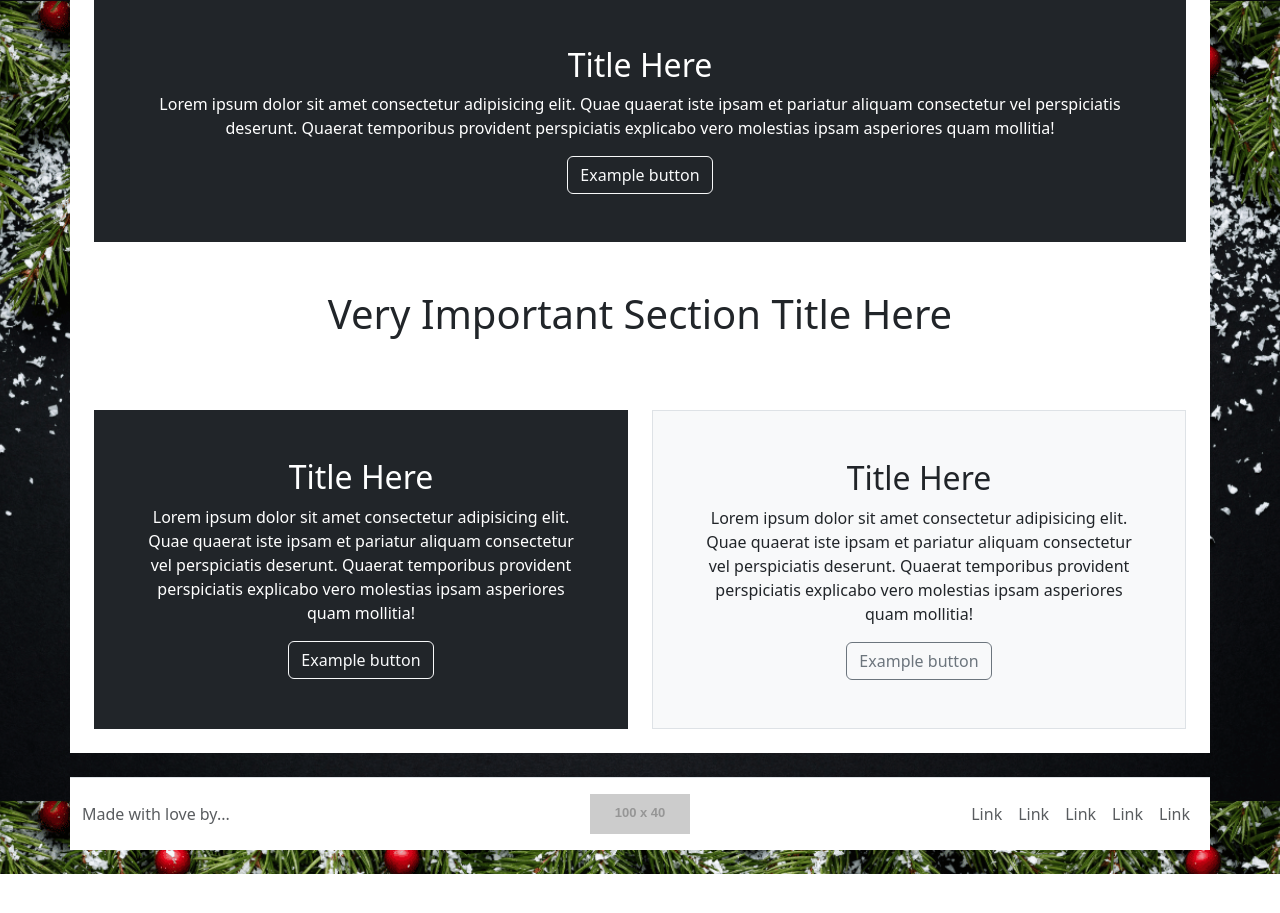
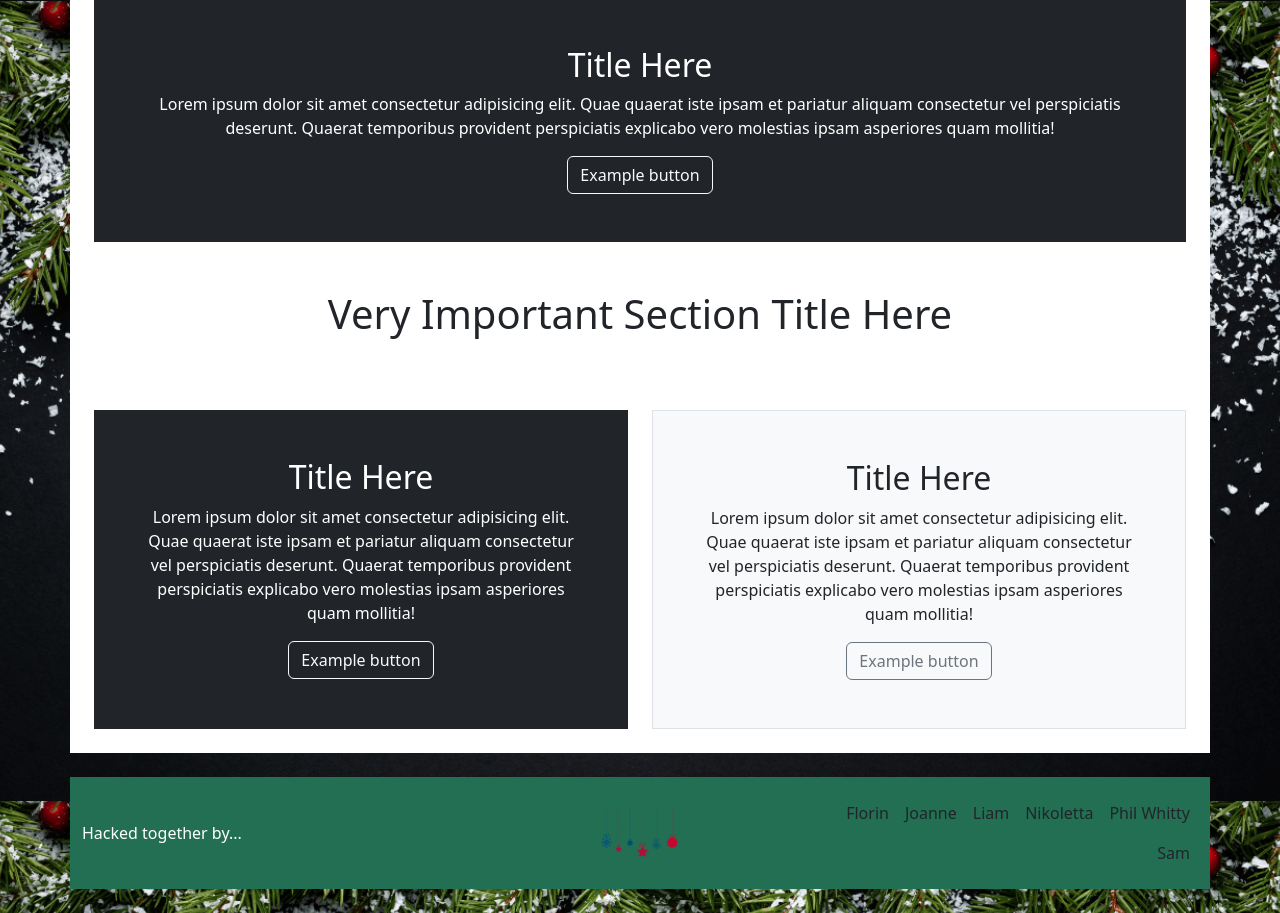
Before and after one commit to xttrust/HolyRecipes, a plain HTML site: page index.html in a window 1280 px wide. Shown: the part 1599-2512 px from the top of the page. Before the commit the page ends 2473 px from the top, so only its background shows below. Drawn offline with nearby package versions, Linux system fonts and the light colour scheme; placeholder pictures from the web are drawn by us; a web font is replaced by a local one.

Commit message:
feat: restyled footer inline with nav bar and added logo

```diff
--- a/assets/css/style.css
+++ b/assets/css/style.css
@@ -50,11 +50,15 @@ main {
 
 /* ===== Footer ===== */
 footer {
-  background-color: var(--bs-white);
+  background-color: #226F54 ;
 }
 
 .hide {
   display: none;
+}
+
+.footer-logo {
+  max-height:50px;
 }
 
 /* ===== Cursor ===== */
@@ -105,7 +109,7 @@ nav a:hover {
 }
 
 input[type="search"]::placeholder {
-  padding-left: 20px;
+  padding-left: 20rem !important;
   background: url('../images/magnifying-glass.png') no-repeat left center;
   background-size: contain;
 }
--- a/index.html
+++ b/index.html
@@ -33,7 +33,6 @@
         <!-- ===== Website styles ===== -->
         <link
         rel="stylesheet" href="assets/css/style.css"/>
-
         <!-- ===== Font awesome styles ===== -->
         <link
         rel="stylesheet" href="assets/css/font-awesome-all.min.css"/>
@@ -319,32 +318,35 @@
 
         <!-- ===== Footer ===== -->
 
-        <footer class="d-flex flex-wrap justify-content-between align-items-center py-3 my-4 border-top container">
-            <p class="col-md-4 mb-0 text-body-secondary">Made with love by...</p>
+        <footer class="d-flex flex-wrap justify-content-between align-items-center py-3 my-4 border-top-0 container text-white">
 
-            <a href="/" class="col-md-4 d-flex align-items-center justify-content-center mb-3 mb-md-0 me-md-auto link-body-emphasis text-decoration-none">
-                <img src="https://placehold.co/100x40" alt="footer logo"/>
+            <p class="col-12 col-md-6 col-lg-4 mb-0 ">Hacked together by...</p>
+
+            <a href="/" class="col-12 col-md-6 col-lg-4  d-flex align-items-top justify-content-center mb-0 mb-md-0 me-md-auto link-body-emphasis ">
+                    <img  class="img-fluid footer-logo" src="/assets/images/ball.png" alt="footer logo"/>
             </a>
 
-            <ul class="nav col-md-4 justify-content-end">
+            <ul class="nav col-12 col-md-6 col-lg-4 justify-content-end text-capitalize">
                 <li class="nav-item">
-                    <a href="#" class="nav-link px-2 text-body-secondary">Link</a>
+                    <a href="https://github.com/xttrust" class="nav-link px-2 text-white">florin</a>
                 </li>
                 <li class="nav-item">
-                    <a href="#" class="nav-link px-2 text-body-secondary">Link</a>
+                    <a href="https://github.com/lee-joanne" class="nav-link px-2 text-white">joanne</a>
                 </li>
                 <li class="nav-item">
-                    <a href="#" class="nav-link px-2 text-body-secondary">Link</a>
+                    <a href="https://github.com/caleom" class="nav-link px-2 text-white">liam</a>
                 </li>
                 <li class="nav-item">
-                    <a href="#" class="nav-link px-2 text-body-secondary">Link</a>
+                    <a href="https://github.com/NikolettaGr" class="nav-link px-2 text-white">nikoletta</a>
                 </li>
                 <li class="nav-item">
-                    <a href="#" class="nav-link px-2 text-body-secondary">Link</a>
+                    <a href="https://github.com/phillywhitty" class="nav-link px-2 text-white">phil whitty</a>
+                </li>
+                <li class="nav-item">
+                    <a href="https://github.com/sammartin92" class="nav-link px-2 text-white">sam</a>
                 </li>
             </ul>
         </footer>
-
         <!-- ===== /Footer ===== -->
 
         <!-- ===== jQuery===== -->
```
Also changed, not shown: assets/images/ball.png (added).
